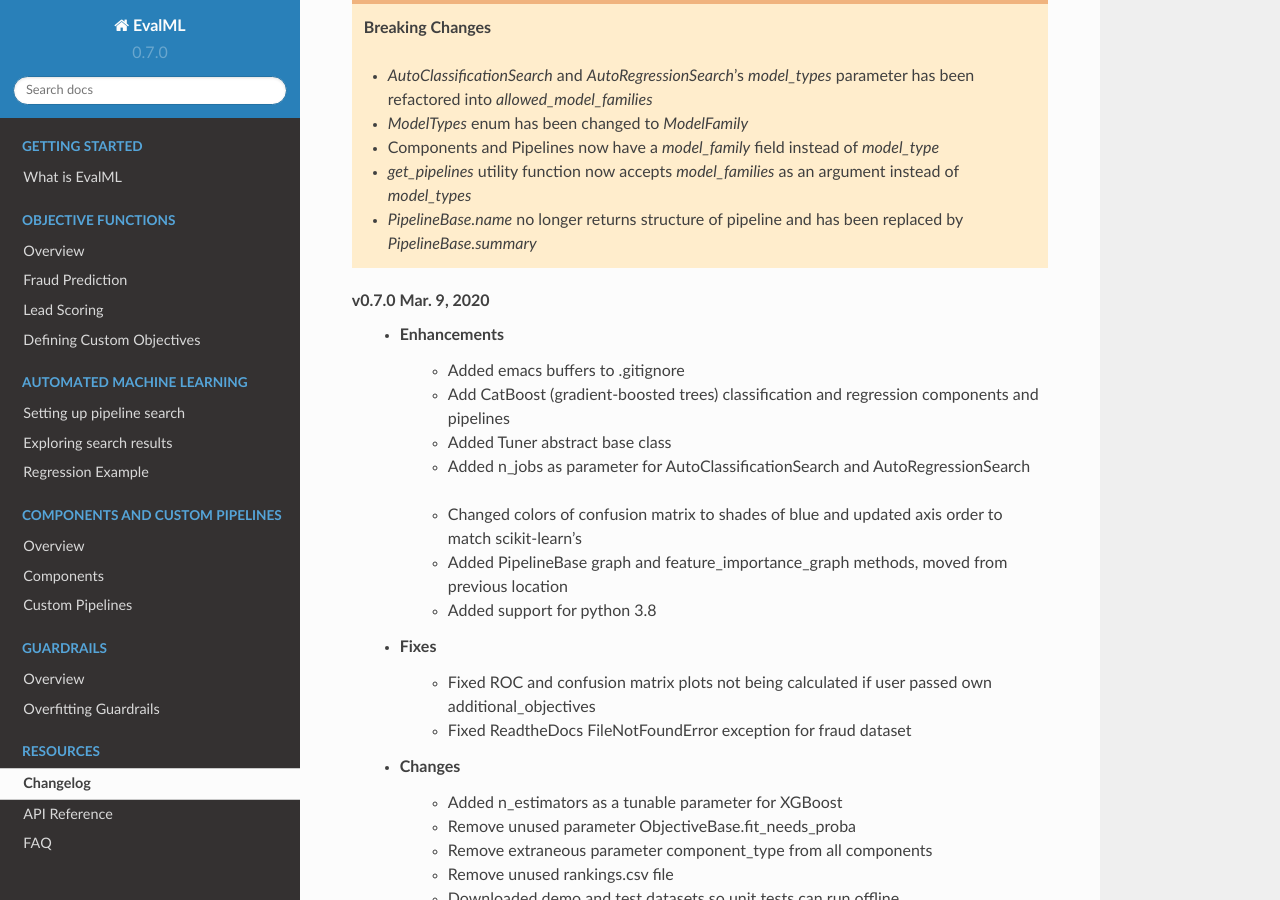
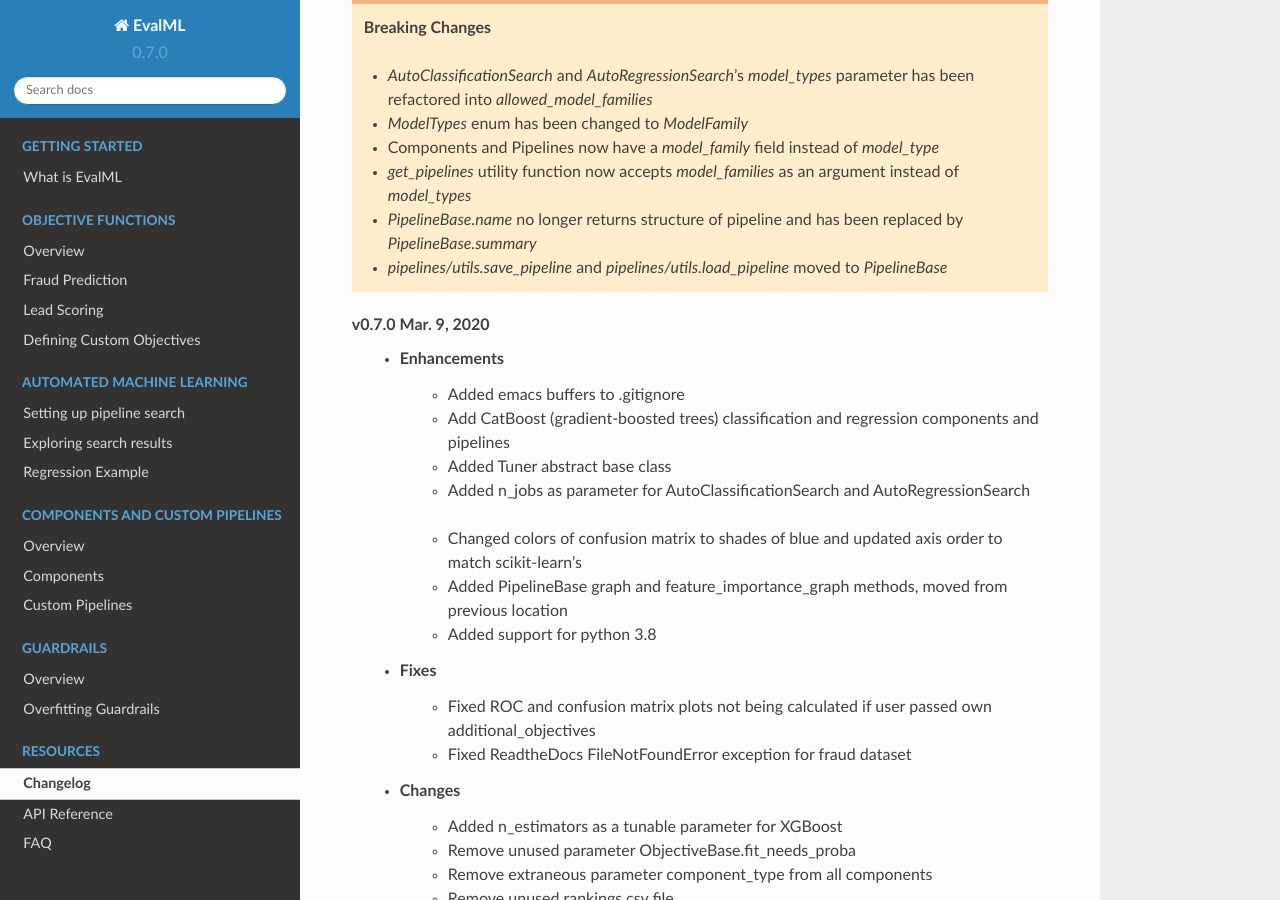
Before and after one commit to alteryx/evalml, a Sphinx documentation site: the page built from docs/source/changelog.rst, in a window 1280 px wide and 900 px high, scrolled down 876 px. Built offline with Sphinx 7.4.7 and the Read the Docs theme 2.0.0, drawn with Linux system fonts in a browser that asks for light colours; comment, search, counter and statistics services are not loaded.

Commit message:
Add breaking change

```diff
--- a/docs/source/changelog.rst
+++ b/docs/source/changelog.rst
@@ -30,6 +30,7 @@ Changelog
     * Components and Pipelines now have a `model_family` field instead of `model_type`
     * `get_pipelines` utility function now accepts `model_families` as an argument instead of `model_types`
     * `PipelineBase.name` no longer returns structure of pipeline and has been replaced by `PipelineBase.summary`
+    * `pipelines/utils.save_pipeline` and `pipelines/utils.load_pipeline` moved to `PipelineBase`
 
 
 **v0.7.0 Mar. 9, 2020**
```
